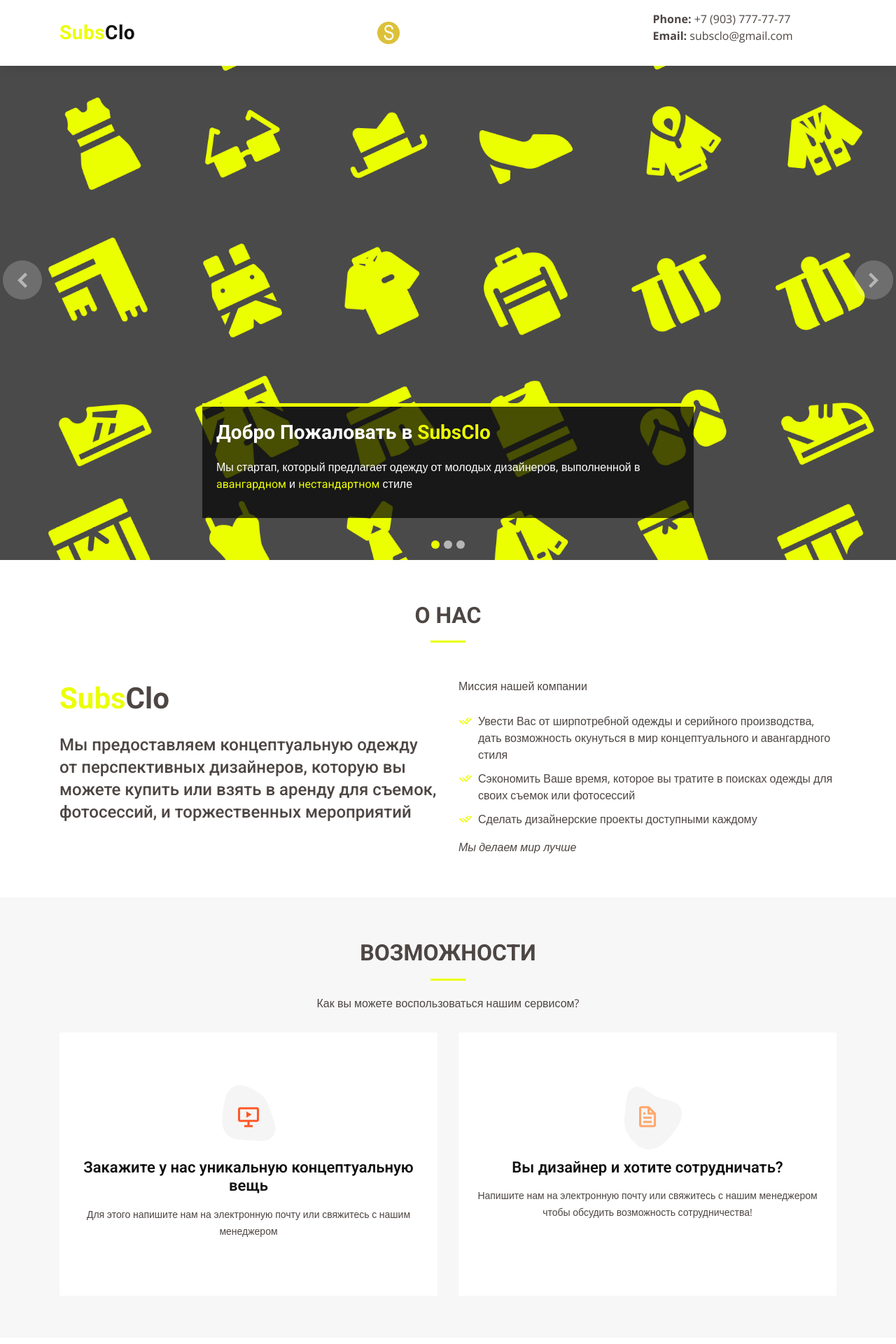
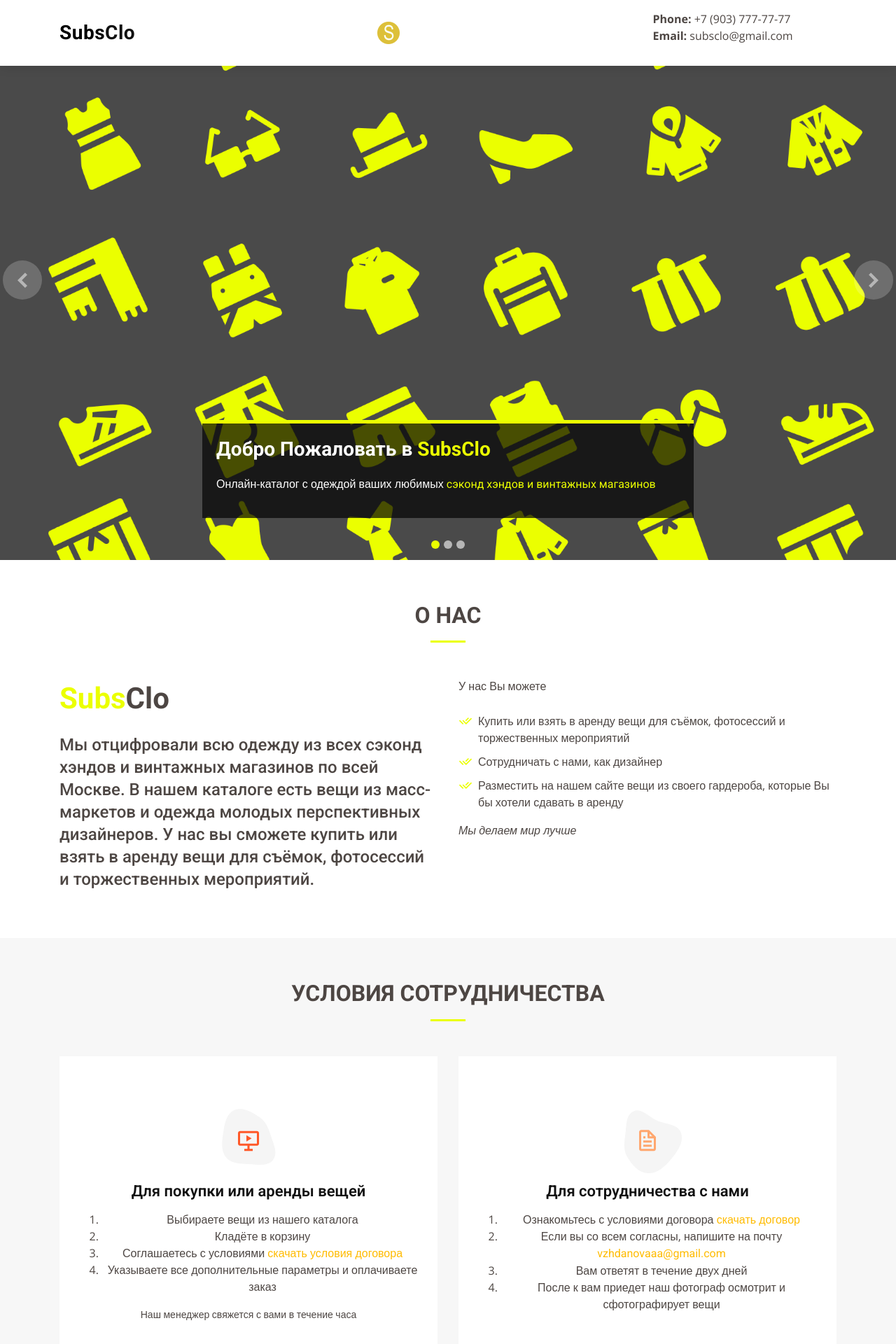
Before and after one commit to Nosp27/design_land, a Flask app: page /sclo in a window 1280 px wide. Shown: the top 1920 px of the page at 70% size. Run offline with Flask 2, Linux system fonts and the light colour scheme; some libraries are stand-ins or nearby versions.

Commit message:
adjust text

```diff
--- a/src/design_land/static/css/style.css
+++ b/src/design_land/static/css/style.css
@@ -91,7 +91,7 @@ h1, h2, h3, h4, h5, h6 {
 }
 
 #header .logo a span {
-  color: #ebff00;
+  color: #000000;
 }
 
 #header .logo img {
--- a/src/design_land/templates/index.html
+++ b/src/design_land/templates/index.html
@@ -72,8 +72,8 @@
                     <div class="carousel-content animated fadeInUp">
                         <h2>Добро Пожаловать в <span>SubsClo</span></h2>
                         <p>
-                            Мы стартап, который предлагает одежду от молодых дизайнеров, выполненной в
-                            <span>авангардном</span> и <span>нестандартном</span> стиле
+                            Онлайн-каталог с одеждой ваших любимых
+                            <span>сэконд хэндов и винтажных магазинов</span>
                         </p>
                     </div>
                 </div>
@@ -83,10 +83,10 @@
             <div class="carousel-item" style="background-image: url({{ slide_img }});">
                 <div class="carousel-container">
                     <div class="carousel-content animated fadeInUp">
-                        <h2>Добро Пожаловать в <span>SubsClo</span></h2>
+                        <h2>С нами <span>Вы</span></h2>
                         <p>
-                            Молодые и талантливые дизайнеры с перспективными идеями готовы удивлять своими
-                            <span>концептуальными</span> проектами
+                            <span>Сэкономите время</span>, арендовав одежду для съёмки у нас<br>
+                            <span>Не потратите силы</span>, наши курьеры доставят одежду прямо на локацию
                         </p>
                     </div>
                 </div>
@@ -96,9 +96,10 @@
             <div class="carousel-item" style="background-image: url({{ slide_img }});">
                 <div class="carousel-container">
                     <div class="carousel-content animated fadeInUp">
-                        <h2>Все наши вещи уникальны и неповторимы</h2>
+                        <h2>Огромный <span>ассортимент</span></h2>
                         <p>
-                            Каждый элемент одежды который мы предлагаем выполнен в <span>единственном</span> экземпляре
+                            Помимо одежды из сэконд хэндов и винтажных магазинов в нашем каталоге собраны
+                            <span>интересные дизайнерские вещи</span>.
                         </p>
                     </div>
                 </div>
@@ -133,23 +134,25 @@
                     <h2 class="logo mr-auto" style="text-transform: unset">
                         <p href="index.html"><span>Subs</span>Clo</p>
                     </h2>
-                    <h3>Мы предоставляем концептуальную одежду от перспективных дизайнеров, которую вы можете купить
-                        или взять в аренду для съемок, фотосессий, и торжественных мероприятий</h3>
+                    <h3>Мы отцифровали всю одежду из всех сэконд хэндов и винтажных магазинов по всей Москве.
+                        В нашем каталоге есть вещи из масс-маркетов и одежда молодых перспективных дизайнеров.
+                        У нас вы сможете купить или взять в аренду вещи для съёмок,
+                        фотосессий и торжественных мероприятий.
+                    </h3>
                 </div>
                 <div class="col-lg-6 pt-4 pt-lg-0" data-aos="fade-left">
                     <p>
-                        Миссия нашей компании
+                        У нас Вы можете
                     </p>
                     <ul>
                         <li><i class="ri-check-double-line"></i>
-                            Увести Вас от ширпотребной одежды и серийного производства, дать возможность окунуться в мир
-                            концептуального и авангардного стиля
+                            Купить или взять в аренду вещи для съёмок, фотосессий и торжественных мероприятий
                         </li>
                         <li><i class="ri-check-double-line"></i>
-                            Сэкономить Ваше время, которое вы тратите в поисках одежды для своих съемок или фотосессий
+                            Сотрудничать с нами, как дизайнер
                         </li>
                         <li><i class="ri-check-double-line"></i>
-                            Сделать дизайнерские проекты доступными каждому
+                            Разместить на нашем сайте вещи из своего гардероба, которые Вы бы хотели сдавать в аренду
                         </li>
                     </ul>
                     <p class="font-italic">
@@ -163,10 +166,8 @@
 
     <section id="services" class="services section-bg">
         <div class="container" data-aos="fade-up">
-
             <div class="section-title">
-                <h2>Возможности</strong></h2>
-                <p>Как вы можете воспользоваться нашим сервисом?</p>
+                <h2><strong>УСЛОВИЯ СОТРУДНИЧЕСТВА</strong></h2>
             </div>
 
             <div class="row">
@@ -179,8 +180,16 @@
                             </svg>
                             <i class="bx bx-slideshow"></i>
                         </div>
-                        <h4><a href="">Закажите у нас уникальную концептуальную вещь</a></h4>
-                        <p>Для этого напишите нам на электронную почту или свяжитесь с нашим менеджером</p>
+                        <h4><a href="">Для покупки или аренды вещей</a></h4>
+                        <ol>
+                            <li>Выбираете вещи из нашего каталога</li>
+                            <li>Кладёте в корзину</li>
+                            <li>Соглашаетесь с условиями
+                                <a style="color: #ffbb00" href="/static/docs/d1.docx" download>скачать условия договора</a>
+                            </li>
+                            <li>Указываете все дополнительные параметры и оплачиваете заказ</li>
+                        </ol>
+                        <p>Наш менеджер свяжется с вами в течение часа</p>
                     </div>
                 </div>
 
@@ -194,9 +203,15 @@
                             </svg>
                             <i class="bx bx-file"></i>
                         </div>
-                        <h4><a href="">Вы дизайнер и хотите сотрудничать?</a></h4>
-                        <p>Напишите нам на электронную почту или свяжитесь с нашим менеджером чтобы обсудить возможность
-                            сотрудничества!</p>
+                        <h4><a href="">Для сотрудничества с нами</a></h4>
+                        <ol>
+                            <li>Ознакомьтесь с условиями договора
+                                <a href="/static/docs/d1.docx" download style="color: #ffbb00">скачать договор</a>
+                            </li>
+                            <li>Если вы со всем согласны, напишите на почту <span style="color: #ffbb00">vzhdanovaaa@gmail.com</span></li>
+                            <li>Вам ответят в течение двух дней</li>
+                            <li>После к вам приедет наш фотограф осмотрит и сфотографирует вещи</li>
+                        </ol>
                     </div>
                 </div>
             </div>
```
Also changed, not shown: 1 other file.
